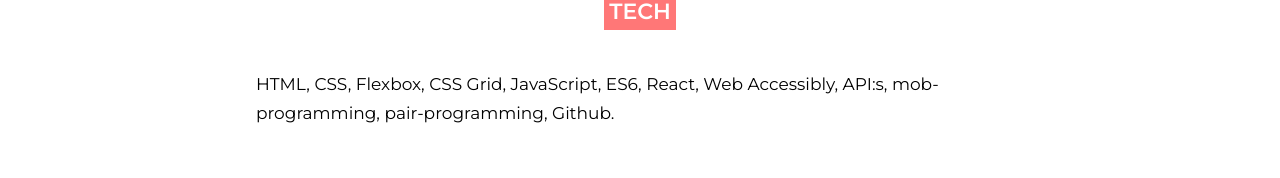
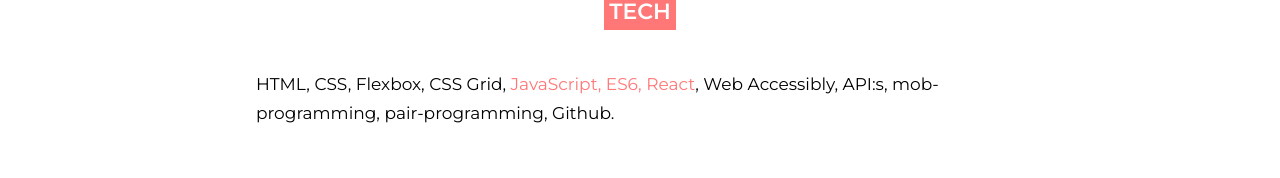
Before and after one commit to Technigo/project-react-portfolio, a React (Create React App) app: page / in a window 1280 px wide. Shown: the part 731-909 px from the top of the page. Built offline with nearby package versions, Linux system fonts and the light colour scheme; no server answers.

Commit message:
project names toUpperCase, replaceAll

```diff
--- a/src/Components/FeaturedProjects.js
+++ b/src/Components/FeaturedProjects.js
@@ -27,11 +27,11 @@ const FeaturedProjects = () => {
           <ProjectWrapper>
             <ImageContainer>
               <ImageOverlay>
-                <p>{project.name}</p>
+                <p>{project.name.replaceAll('-', ' ').toUpperCase()}</p>
               </ImageOverlay>
               <img alt="project-img" src={`https://raw.githubusercontent.com/jessikalind/${project.name}/master/code/Thumbnail/thumbnail.png`} />
             </ImageContainer>
-            <PinkH3>{project.name}</PinkH3>
+            <PinkH3>{project.name.replaceAll('-', ' ').toUpperCase()}</PinkH3>
             <P>{project.description}</P>
             <TagContainer>{project.topics.map((topic) => <Tag>{topic}</Tag>)}
             </TagContainer>
--- a/src/Components/OtherProjects.js
+++ b/src/Components/OtherProjects.js
@@ -23,7 +23,7 @@ const OtherProjects = () => {
         <WhitePinkH2>OTHER PROJECTS</WhitePinkH2>
         {filteredProjects.map((project) =>
           <div>
-            <PinkH3>{project.name}</PinkH3>
+            <PinkH3>{project.name.replaceAll('-', ' ').toUpperCase()}</PinkH3>
             <A href={project.html_url}>
               <P>{project.description}</P>
             </A>
--- a/src/Components/Tech.js
+++ b/src/Components/Tech.js
@@ -1,4 +1,6 @@
+/* eslint-disable react/jsx-closing-tag-location */
 import React from 'react'
+import styled from 'styled-components'
 import { OuterWrapper, InnerWrapper, P } from '../Styled components/GlobalStyles'
 import { WhitePinkH2 } from '../Styled components/HeadlineStyles'
 
@@ -8,8 +10,8 @@ const Tech = () => {
       <InnerWrapper>
         <WhitePinkH2>TECH</WhitePinkH2>
         <P>
-          HTML, CSS, Flexbox, CSS Grid, JavaScript,
-          ES6, React, Web Accessibly, API:s, mob-programming,
+          HTML, CSS, Flexbox, CSS Grid, <Highlight>JavaScript,
+          ES6, React</Highlight>, Web Accessibly, API:s, mob-programming,
           pair-programming, Github.
         </P>
       </InnerWrapper>
@@ -18,3 +20,7 @@ const Tech = () => {
 }
 
 export default Tech
+
+const Highlight = styled.span`
+  color: #FF7777;
+`
```
